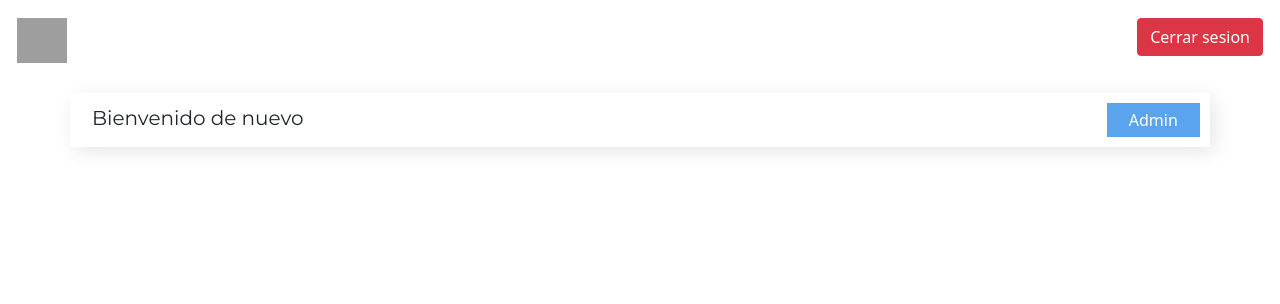
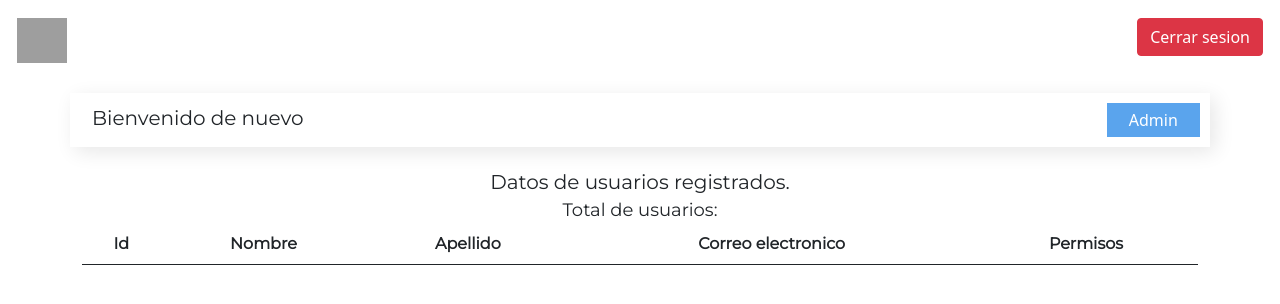
Before and after one commit to marcus-skim/propositosApp, a PHP site: page /view-users.php in a window 1280 px wide. Shown: the top 304 px of the page. Run offline with PHP 8.4, Linux system fonts and the light colour scheme; a user stored in the database is signed in; lists and menus that the app fills with data are empty; grey boxes are pictures that could not be loaded.

Commit message:
Creacion de tabla para mostrar los datos de los usuarios.

```diff
--- /dev/null
+++ b/css/view-users.css
@@ -0,0 +1,53 @@
+@import url('https://fonts.googleapis.com/css2?family=Montserrat&display=swap');
+
+
+.img-size {
+    width: 50px;
+    height: 45px;
+}
+
+.navbar-admin {
+    background-color: white;
+    margin-top: 0.5rem;
+    padding: 5px;
+}
+
+.logo-img,
+.logout-btn {
+    padding: 5px;
+}
+
+.message {
+    background-color: white;
+    width: 1000px;
+    height: auto;
+    align-items: center;
+    margin-bottom: 20px;
+    margin-top: 20px;
+    box-shadow: 5px 5px 20px #E7E7E7;
+}
+
+.text-title {
+    font-size: 20px;
+    font-family: 'Montserrat', sans-serif;
+}
+
+div .btn-rol {
+    color: white;
+    background-color: #5aa4ed;
+    padding: 5px;
+}
+
+.table-title {
+    font-size: 20px;
+    font-family: 'Montserrat', sans-serif;
+}
+
+.user-num {
+    font-size: 18px;
+    font-family: 'Montserrat', sans-serif;
+}
+
+.table-font {
+    font-family: 'Montserrat', sans-serif;
+}
--- a/view-users.php
+++ b/view-users.php
@@ -1,4 +1,5 @@
 <?php
+include 'db.php';
 session_start();
 
 if ($_SESSION['rol'] > 0) {
@@ -19,7 +20,7 @@ if (isset($_SESSION['name'])) {
     <meta charset="UTF-8">
     <meta http-equiv="X-UA-Compatible" content="IE=edge">
     <meta name="viewport" content="width=device-width, initial-scale=1.0">
-    <link rel="stylesheet" href="./css/admin-panel.css">
+    <link rel="stylesheet" href="./css/view-users.css">
     <link href="https://cdn.jsdelivr.net/npm/bootstrap@5.1.0/dist/css/bootstrap.min.css" rel="stylesheet"
         integrity="sha384-KyZXEAg3QhqLMpG8r+8fhAXLRk2vvoC2f3B09zVXn8CA5QIVfZOJ3BCsw2P0p/We" crossorigin="anonymous">
     <title>Panel administrador</title>
@@ -56,10 +57,38 @@ if (isset($_SESSION['name'])) {
         </div>
     </div>
 
+    <div class="container table-users text-center">
+        <div class="col-sm-12">
+            <div class="table-title">
+                <div>Datos de usuarios registrados.</div>
+            </div>
+            <div class="user-num">
+                <div>Total de usuarios:</div>
+            </div>
 
 
+            <div class="table-users-content text-center">
+                <table class="table text-center table-font">
+                    <thead>
+                        <tr>
+                            <th>Id</th>
+                            <th>Nombre</th>
+                            <th>Apellido</th>
+                            <th>Correo electronico</th>
+                            <th>Permisos</th>
+                        </tr>
+                    </thead>
+                    <tr>
 
-    <!-- Consulta para sacar el total de usuarios registrados -->
+                    </tr>
+                    <tbody>
+
+                    </tbody>
+
+                </table>
+            </div>
+        </div>
+    </div>
 
 
 
```
Also changed, not shown: css/admin-panel.css (+11 -9 lines).
